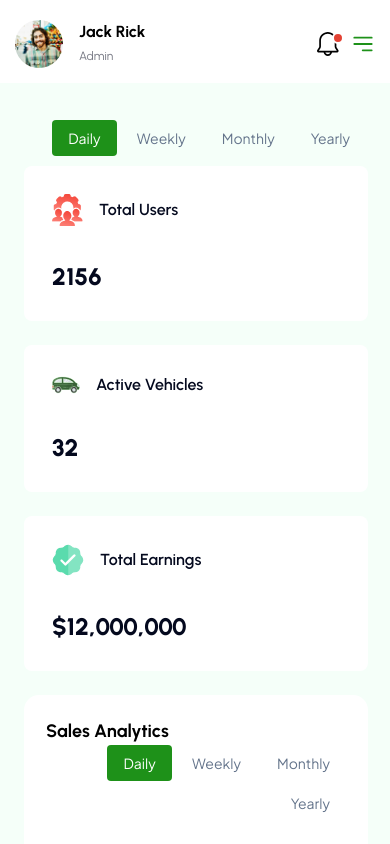
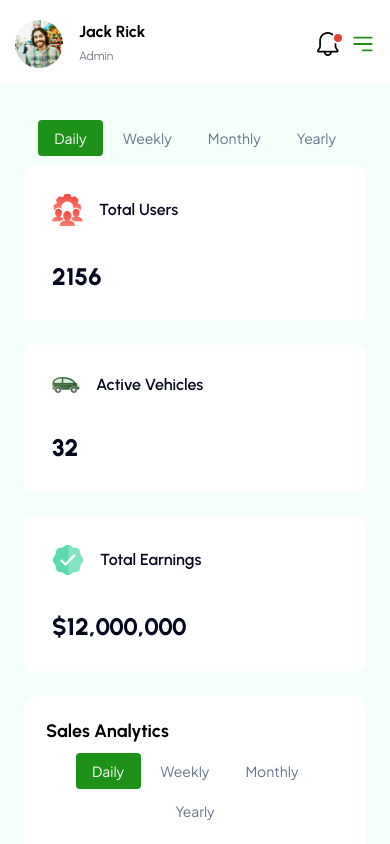
Before and after one commit to zain64-design/acu-strip-web-app, a React (Vite) app: page /dashboard in a window 390 px wide. Shown: the top 844 px of the page. Built offline with nearby package versions, Linux system fonts and the light colour scheme.

Commit message:
responsive bugs fixed

```diff
--- a/src/components/dashboard/SalesAnalytics.jsx
+++ b/src/components/dashboard/SalesAnalytics.jsx
@@ -88,7 +88,7 @@ const SalesAnalytics = () => {
         <div className="bg-(--bg-white) rounded-[15px] p-[22px] col-span-full lg:col-span-2">
             <div className="flex flex-wrap justify-between mb-[10px]">
                 <Text as='h6' className='font-urbanist font-bold text-lg capitalize'>Sales Analytics</Text>
-                <div className="flex flex-wrap items-center justify-end gap-1">
+                <div className="flex flex-wrap items-center justify-center mt-2 sm:mt-0 sm:justify-end gap-1">
                     {tabs?.map(({ key, label }) => (
                         <CustomBtn key={key} onClick={() => onTabClick(key)} buttonClass={`min-w-[65px] py-2 px-4 rounded-sm font-plus-jakarta text-sm font-normal text-(--text-gray-200) capitalize bg-(--bg-white) hover:bg-(--bg-primary) hover:text-(--text-white) cursor-pointer transition duration-300 ease-in-out ${activeTab === key ? "bg-(--bg-primary) text-(--text-white)" : ""}`} label={label} />
                     ))}
--- a/src/pages/Dashboard.jsx
+++ b/src/pages/Dashboard.jsx
@@ -19,13 +19,13 @@ const Dashboard = () => {
 
   return (
     <>
-      <div className="flex flex-wrap items-center justify-end mb-[10px] gap-1">
+      <div className="flex flex-wrap items-center justify-center sm:justify-end mb-[10px] gap-1">
         {tabs?.map(({ key, label }) => (
           <CustomBtn key={key} onClick={()=> onTabClick(key)} buttonClass={`min-w-[65px] py-2 px-4 rounded-sm font-plus-jakarta text-sm font-normal text-(--text-gray-200) capitalize bg-(--bg-secondary) hover:bg-(--bg-primary) hover:text-(--text-white) cursor-pointer transition duration-300 ease-in-out ${activeTab === key ? "bg-(--bg-primary) text-(--text-white)" : ""}`} label={label} />
         ))}
       </div>
       {/* {activeTab === 'daily' && ()} */}
-      <div className="grid grid-cols sm:grid-cols-2 md:grid-cols-3 gap-6">
+      <div className="grid grid-cols-1 sm:grid-cols-2 md:grid-cols-3 gap-6">
         <StatsBox />
         <SalesAnalytics />
         <OrderStats />
```
